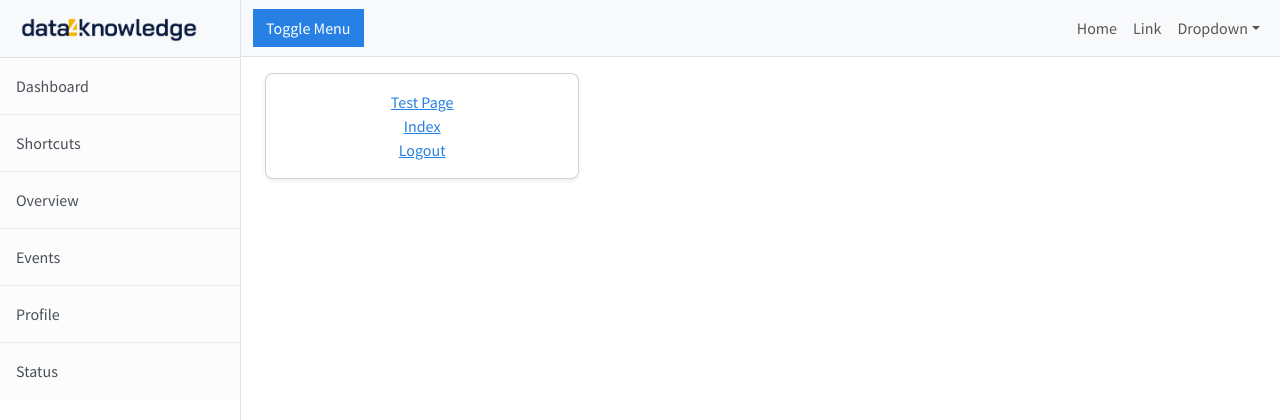
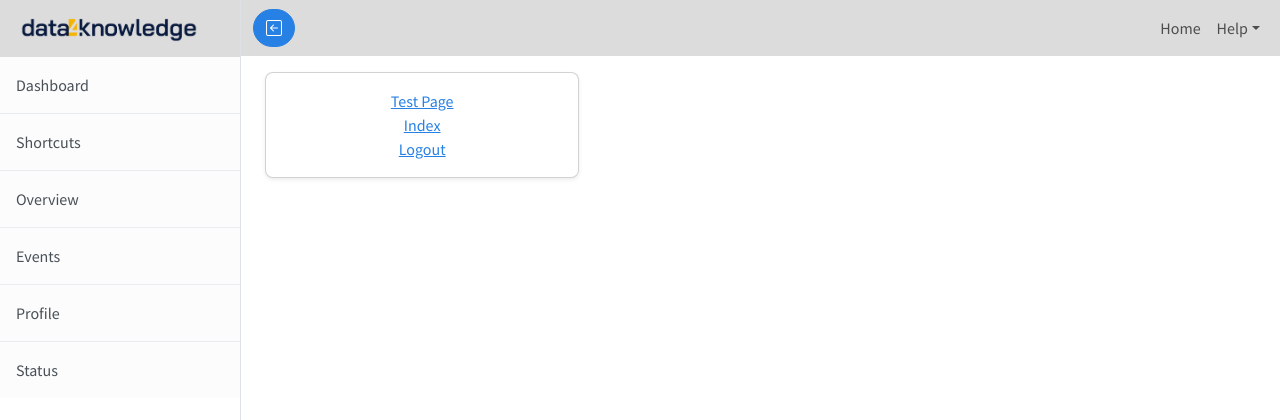
Before and after one commit to data4knowledge/study_definitions_workbench, a FastAPI app: page /test in a window 1280 px wide. Shown: the top 420 px of the page. Run offline with FastAPI, Linux system fonts and the light colour scheme; some libraries are stand-ins or nearby versions.

Commit message:
Tweaks to new layout

```diff
--- a/templates/shared/_new_layout.html
+++ b/templates/shared/_new_layout.html
@@ -9,6 +9,12 @@
       <link rel="stylesheet" href="/static/css/bootstrap.min.css"/>
       <link rel="stylesheet" type="text/css" href="https://cdn.jsdelivr.net/npm/bootstrap-icons@1.9.1/font/bootstrap-icons.css"/>
       <style>
+        .custom-bg {
+            background-color: #DCDCDC !important;
+            border: none !important;
+            border-width:0!important;
+        }
+
         #wrapper {
           overflow-x: hidden;
         }
@@ -61,7 +67,7 @@
     <div class="d-flex" id="wrapper">
       <!-- Sidebar-->
       <div class="border-end bg-white" id="sidebar-wrapper">
-        <div class="sidebar-heading border-bottom bg-light">
+        <div class="sidebar-heading border-bottom custom-bg">
           <a href="/index">
             <img src="/static/images/wide_logo.png" alt="" height="24">
         </div>
@@ -77,24 +83,20 @@
       <!-- Page content wrapper-->
       <div id="page-content-wrapper">
         <!-- Top navigation-->
-        <nav class="navbar navbar-expand-lg navbar-light bg-light border-bottom">
+        <nav class="navbar navbar-expand-lg navbar-light custom-bg border-bottom">
           <div class="container-fluid">
-            <button class="btn btn-primary" id="sidebarToggle">Toggle Menu</button>
+            <button class="btn btn-primary rounded-5" id="sidebarToggle"><i id="sidebarToggleImage" class="bi bi-arrow-left-square"></i></button>
             <button class="navbar-toggler" type="button" data-bs-toggle="collapse" data-bs-target="#navbarSupportedContent" aria-controls="navbarSupportedContent" aria-expanded="false" aria-label="Toggle navigation"><span class="navbar-toggler-icon"></span></button>
             <div class="collapse navbar-collapse" id="navbarSupportedContent">
               <ul class="navbar-nav ms-auto mt-2 mt-lg-0">
-                <li class="nav-item active"><a class="nav-link" href="#!">Home</a></li>
-                <li class="nav-item"><a class="nav-link" href="#!">Link</a></li>
+                <li class="nav-item active"><a class="nav-link" href="/index">Home</a></li>
                 <li class="nav-item dropdown">
-                  <a class="nav-link dropdown-toggle" id="navbarDropdown" href="#" role="button" data-bs-toggle="dropdown" aria-haspopup="true" aria-expanded="false">Dropdown</a>
-                  <div class="dropdown-menu dropdown-menu-end" aria-labelledby="navbarDropdown">
-                    <a class="dropdown-item" href="#!">Action</a>
-                    <a class="dropdown-item" href="#!">Another action</a>
-                    <div class="dropdown-divider"></div>
-                    <a class="dropdown-item" href="#!">Something else here</a>
+                  <a class="nav-link dropdown-toggle" data-bs-toggle="dropdown" href="#" role="button">Help</a>
+                  <div class="dropdown-menu">
+                    <a class="dropdown-item" data-bs-toggle="modal" data-bs-target="#aboutModal">About</a>
                   </div>
                 </li>
-              </ul>
+                  </ul>
             </div>
           </div>
         </nav>
@@ -112,6 +114,7 @@
       window.addEventListener('DOMContentLoaded', event => {
         // Toggle the side navigation
         const sidebarToggle = document.body.querySelector('#sidebarToggle');
+        const sidebarToggleImage = document.body.querySelector('#sidebarToggleImage');
         if (sidebarToggle) {
           // Uncomment Below to persist sidebar toggle between refreshes
           // if (localStorage.getItem('sb|sidebar-toggle') === 'true') {
@@ -121,6 +124,13 @@
             event.preventDefault();
             document.body.classList.toggle('sb-sidenav-toggled');
             localStorage.setItem('sb|sidebar-toggle', document.body.classList.contains('sb-sidenav-toggled'));
+            if (sidebarToggleImage.classList.contains('bi-arrow-left-square')) {
+              sidebarToggleImage.classList.add("bi-arrow-right-square");
+              sidebarToggleImage.classList.remove("bi-arrow-left-square");
+            } else {
+              sidebarToggleImage.classList.add("bi-arrow-left-square");
+              sidebarToggleImage.classList.remove("bi-arrow-right-square");
+            }
           });
         }
       });
```
